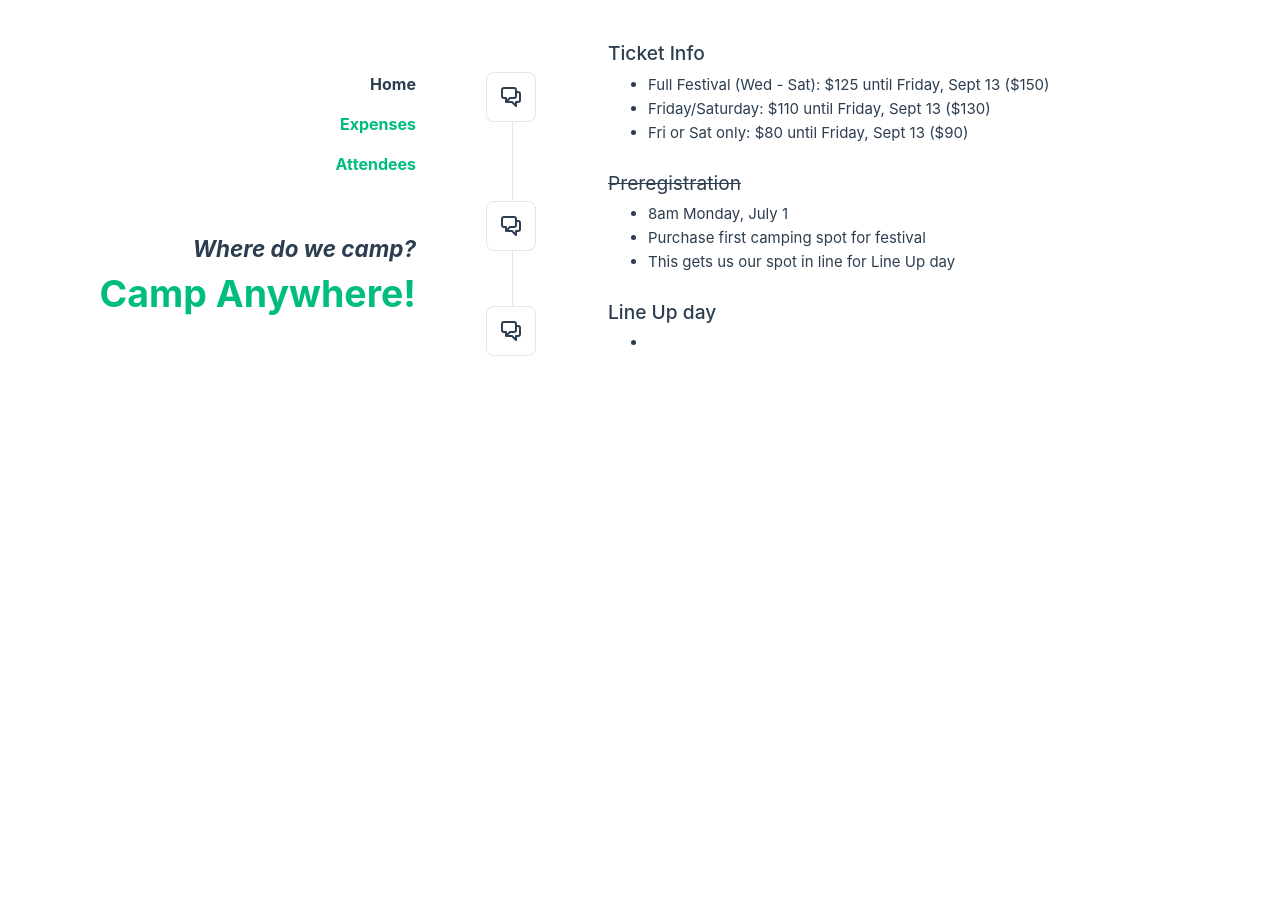
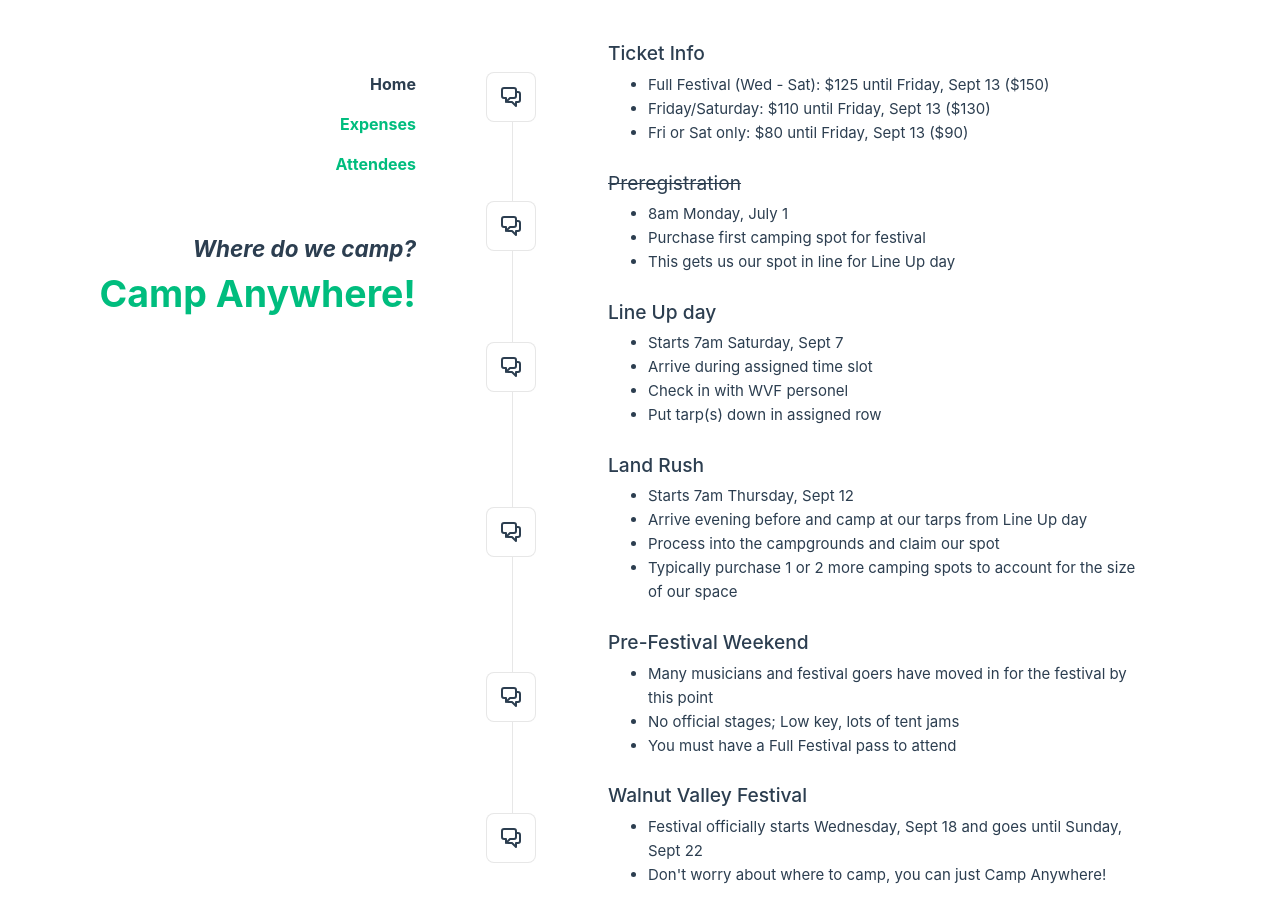
Before and after one commit to renmichaela/campanywhere, a Vue app in the folder frontend/: page / in a window 1280 px wide. Shown: the top 922 px of the page. Before the commit the page ends 800 px from the top, so only its background shows below. Built offline with nearby package versions, Linux system fonts and the light colour scheme.

Commit message:
chore: Update CampInfo.vue with festival schedule information

```diff
--- a/frontend/src/components/CampInfo.vue
+++ b/frontend/src/components/CampInfo.vue
@@ -38,7 +38,46 @@
       <template #heading>Line Up day</template>
 
       <ul>
-        <li></li>
+        <li>Starts 7am Saturday, Sept 7</li>
+        <li>Arrive during assigned time slot</li>
+        <li>Check in with WVF personel</li>
+        <li>Put tarp(s) down in assigned row</li>
+      </ul>
+    </ListItem>
+    <ListItem>
+      <template #icon>
+        <CommunityIcon />
+      </template>
+      <template #heading>Land Rush</template>
+
+      <ul>
+        <li>Starts 7am Thursday, Sept 12</li>
+        <li>Arrive evening before and camp at our tarps from Line Up day</li>
+        <li>Process into the campgrounds and claim our spot</li>
+        <li>Typically purchase 1 or 2 more camping spots to account for the size of our space</li>
+      </ul>
+    </ListItem>
+    <ListItem>
+      <template #icon>
+        <CommunityIcon />
+      </template>
+      <template #heading>Pre-Festival Weekend</template>
+
+      <ul>
+        <li>Many musicians and festival goers have moved in for the festival by this point</li>
+        <li>No official stages; Low key, lots of tent jams</li>
+        <li>You must have a Full Festival pass to attend</li>
+      </ul>
+    </ListItem>
+    <ListItem>
+      <template #icon>
+        <CommunityIcon />
+      </template>
+      <template #heading>Walnut Valley Festival</template>
+
+      <ul>
+        <li>Festival officially starts Wednesday, Sept 18 and goes until Sunday, Sept 22</li>
+        <li>Don't worry about where to camp, you can just Camp Anywhere!</li>
       </ul>
     </ListItem>
   </div>
```
